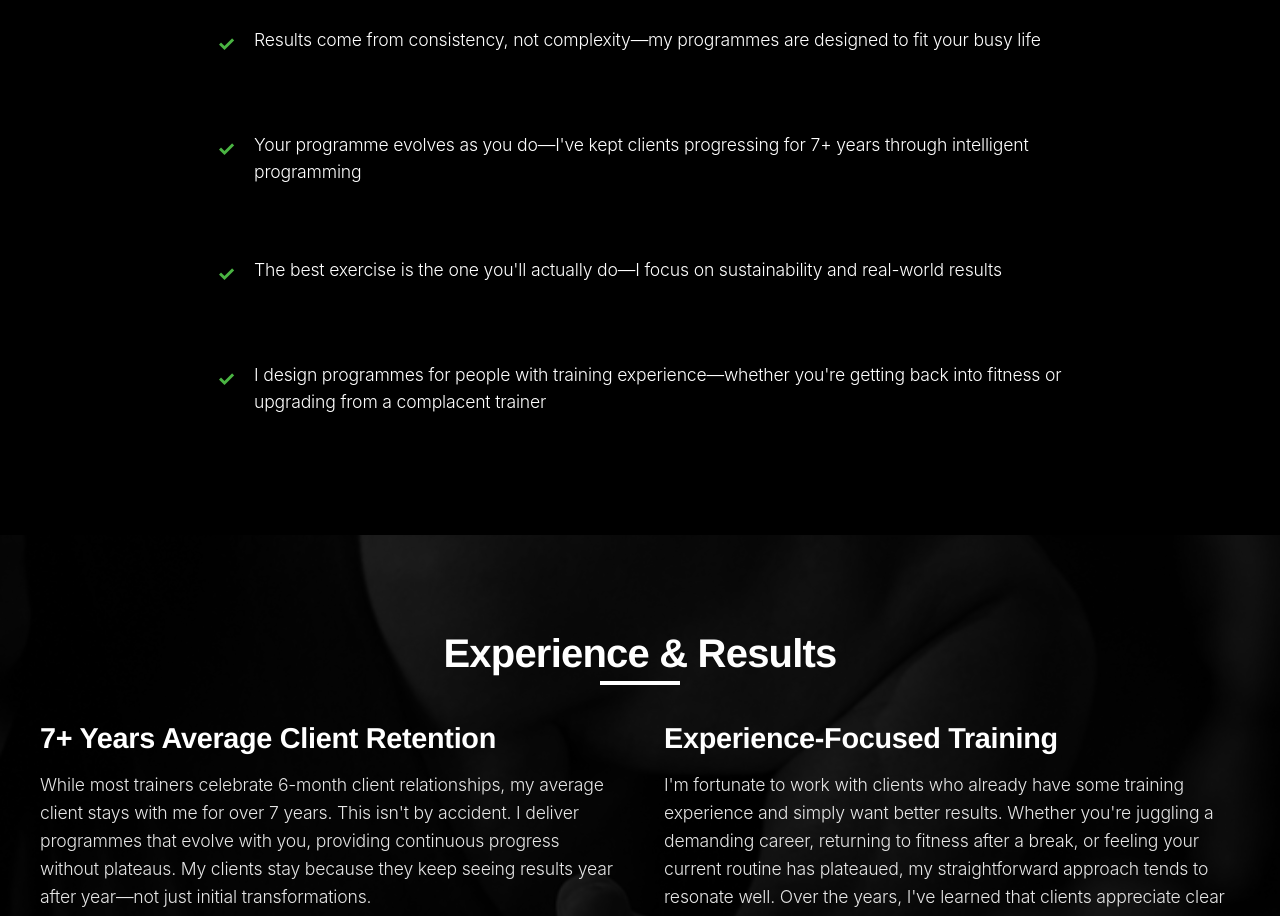
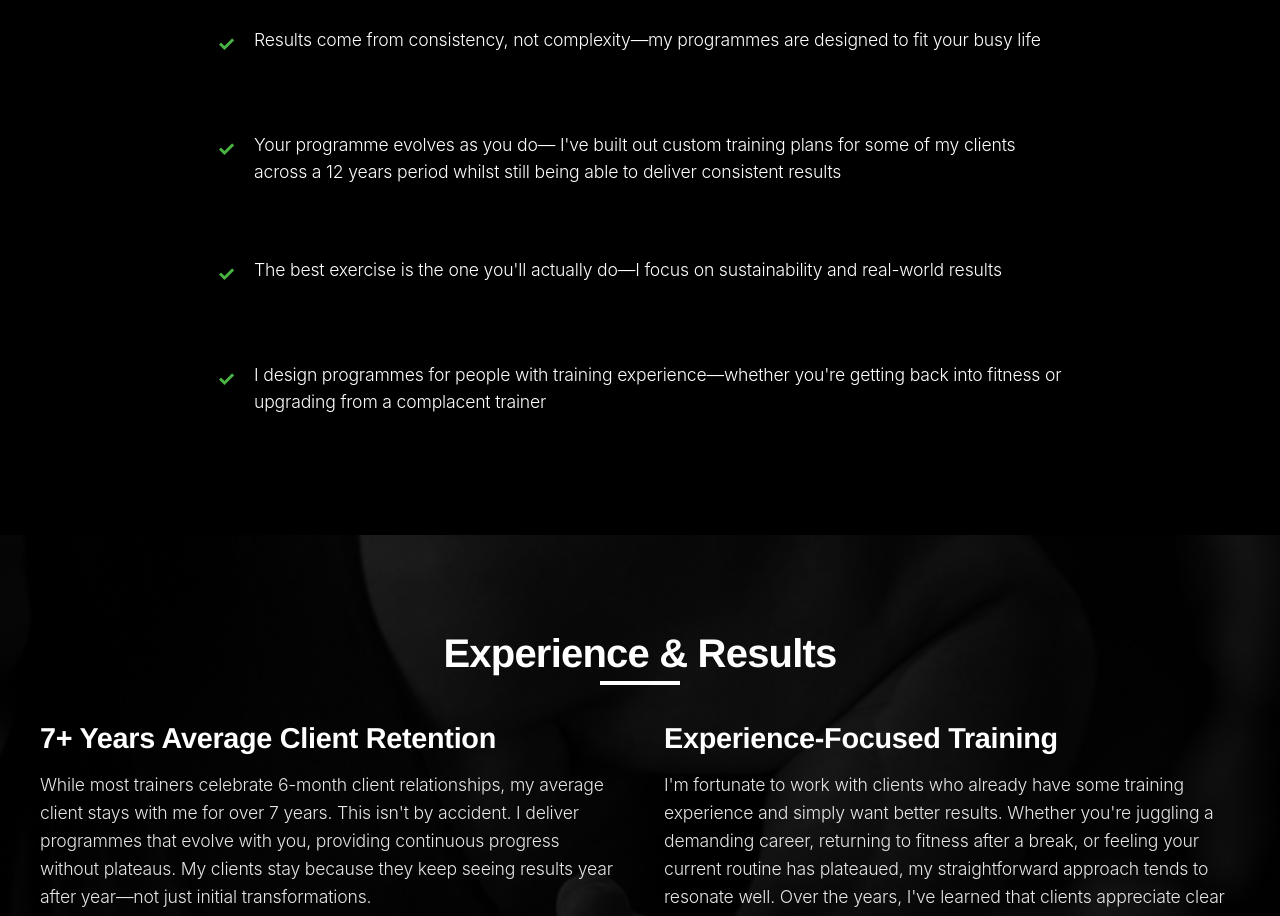
Before and after one commit to mrtwomore/Bananabyte, a Next.js app: page /personal-training in a window 1280 px wide. Shown: the part 1680-2596 px from the top of the page. Built offline with nearby package versions, Linux system fonts and the light colour scheme.

Commit message:
Update personal training philosophy bullet point to highlight 12+ years of programming experience

```diff
--- a/pages/personal-training.js
+++ b/pages/personal-training.js
@@ -381,7 +381,7 @@ export default function PersonalTraining() {
               </div>
               <div className={styles.bulletPoint}>
                 <span className={styles.bulletIcon}>✓</span>
-                <p>Your programme evolves as you do—I've kept clients progressing for 7+ years through intelligent programming</p>
+                <p>Your programme evolves as you do— I've built out custom training plans for some of my clients across a 12 years period whilst still being able to deliver consistent results</p>
               </div>
               <div className={styles.bulletPoint}>
                 <span className={styles.bulletIcon}>✓</span>
```
